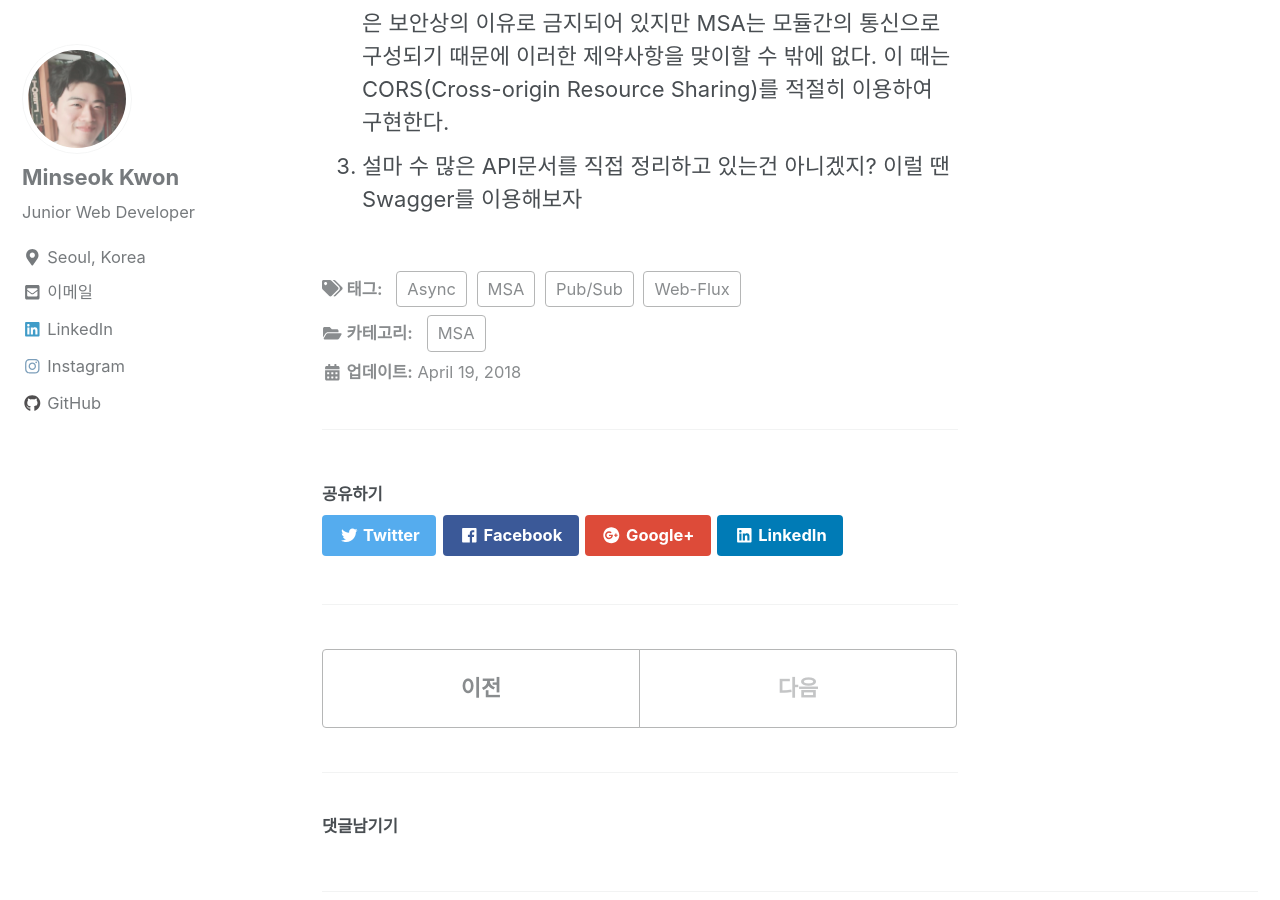
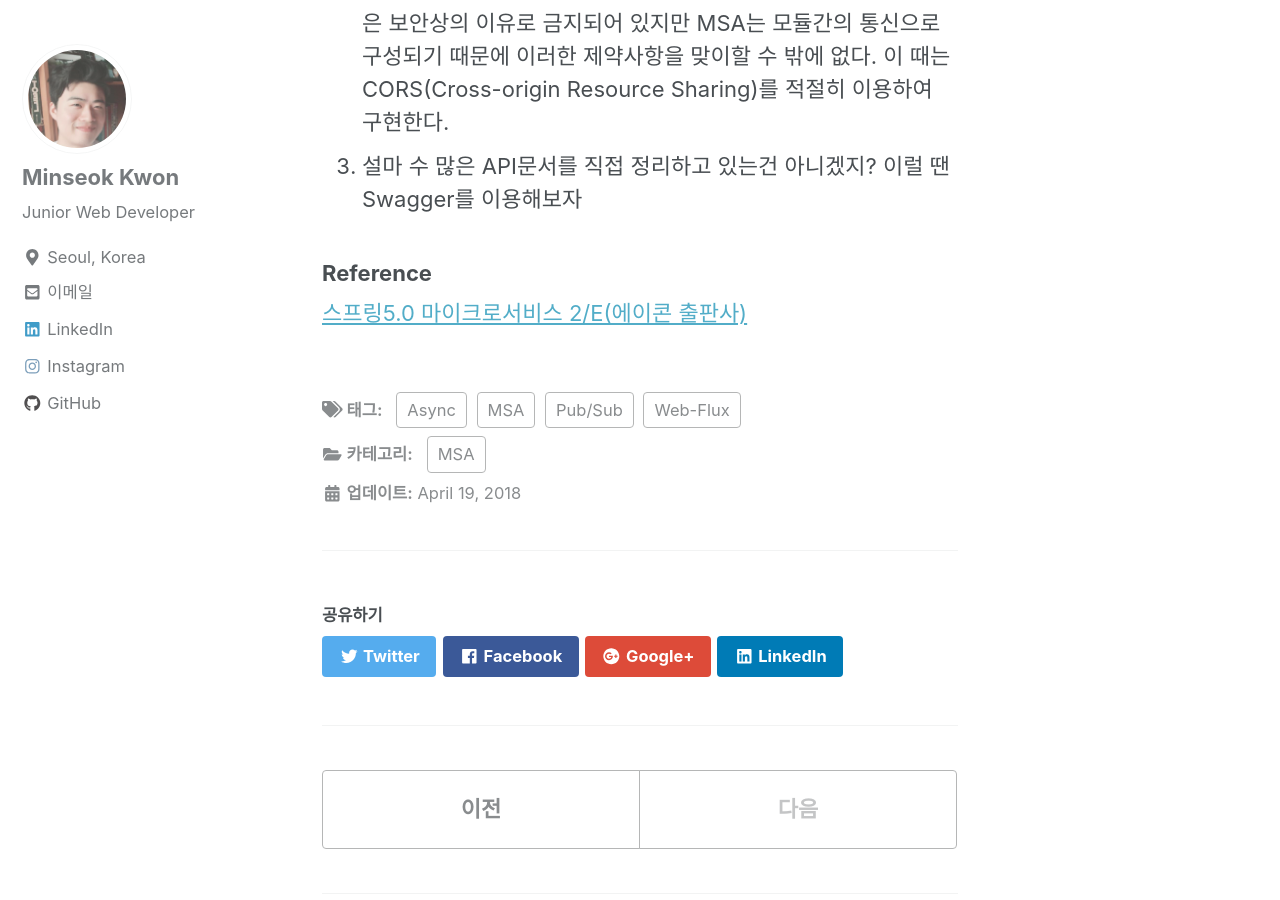
Before and after one commit to mskwon25/mskwon25.github.io, a Jekyll site: the page built from _posts/2018-04-19-CreateProjectForMSA.md, in a window 1280 px wide and 900 px high, scrolled down 4908 px. Built offline with Jekyll 4.4.1, drawn with Linux system fonts in a browser that asks for light colours; nearby versions of some CDN libraries; comment, search, counter and statistics services are not loaded.

Commit message:
add a reference

```diff
--- a/_posts/2018-04-19-CreateProjectForMSA.md
+++ b/_posts/2018-04-19-CreateProjectForMSA.md
@@ -141,3 +141,6 @@ class Receiver {
 1. MSA를 도입하게 되면 필연적으로 보안과 관련한 이슈를 처리해야한다. 서로 통신하는 MicroService가 많을 수록 중요성은 더 커진다. 중요한 점은 각 모듈별로 보안과 관련한 이슈들을 handling하기에는 오버헤드가 커진다는 단점이 발생한다. Spring Security에는 이러한 점을 보완하기 위한 다양한 기술을 제공한다.
 2. 일반적으로 하나의 도메인에서 다른 도메인에 데이터 요청하는 것은 보안상의 이유로 금지되어 있지만 MSA는 모듈간의 통신으로 구성되기 때문에 이러한 제약사항을 맞이할 수 밖에 없다. 이 때는 CORS(Cross-origin Resource Sharing)를 적절히 이용하여 구현한다.
 3. 설마 수 많은 API문서를 직접 정리하고 있는건 아니겠지? 이럴 땐 Swagger를 이용해보자
+
+### Reference
+[스프링5.0 마이크로서비스 2/E(에이콘 출판사)](http://acornpub.co.kr/book/spring5-microservices-2e)
```
Also changed, not shown: _posts/2018-04-17-WhatIsMicroService.md (+1 -1 lines).
